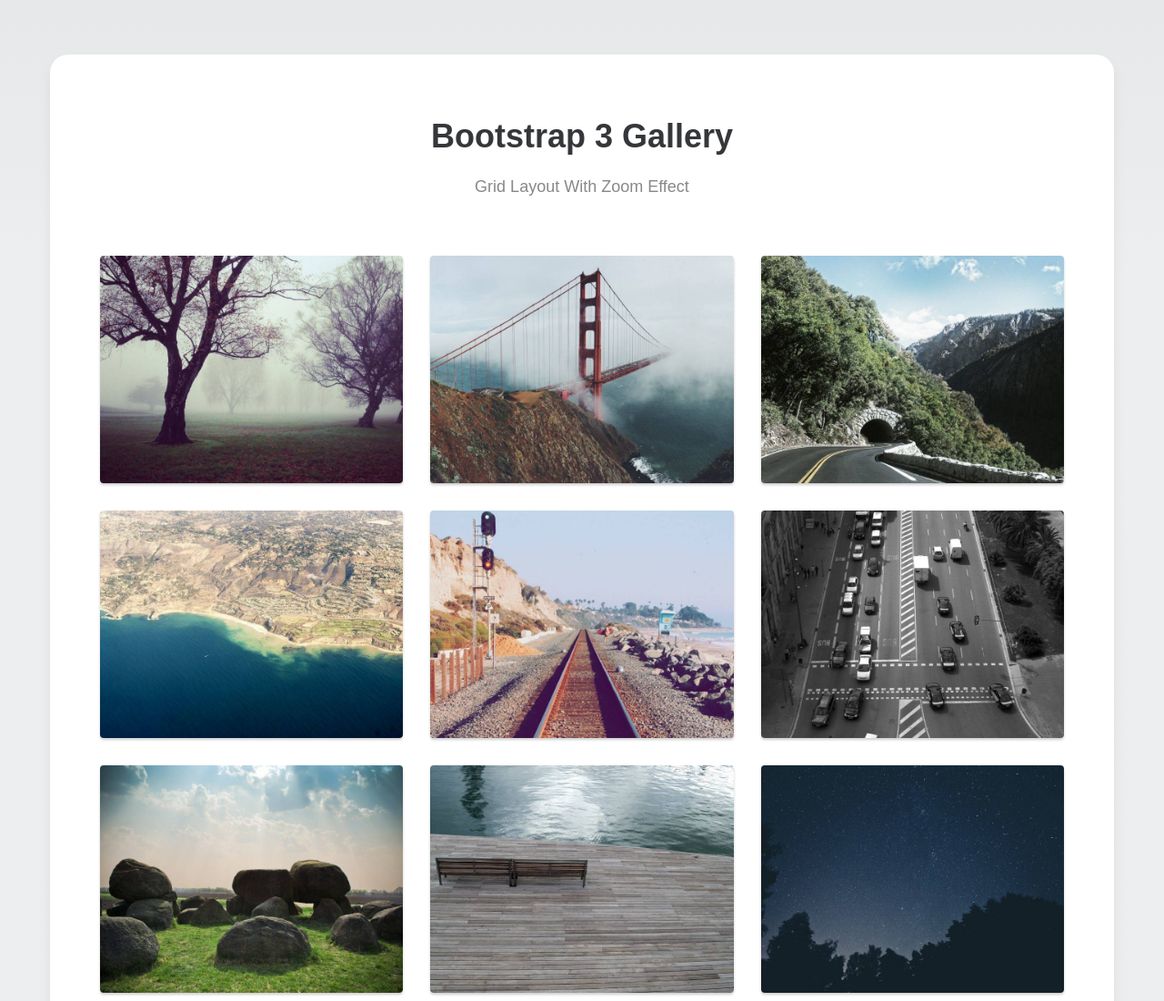
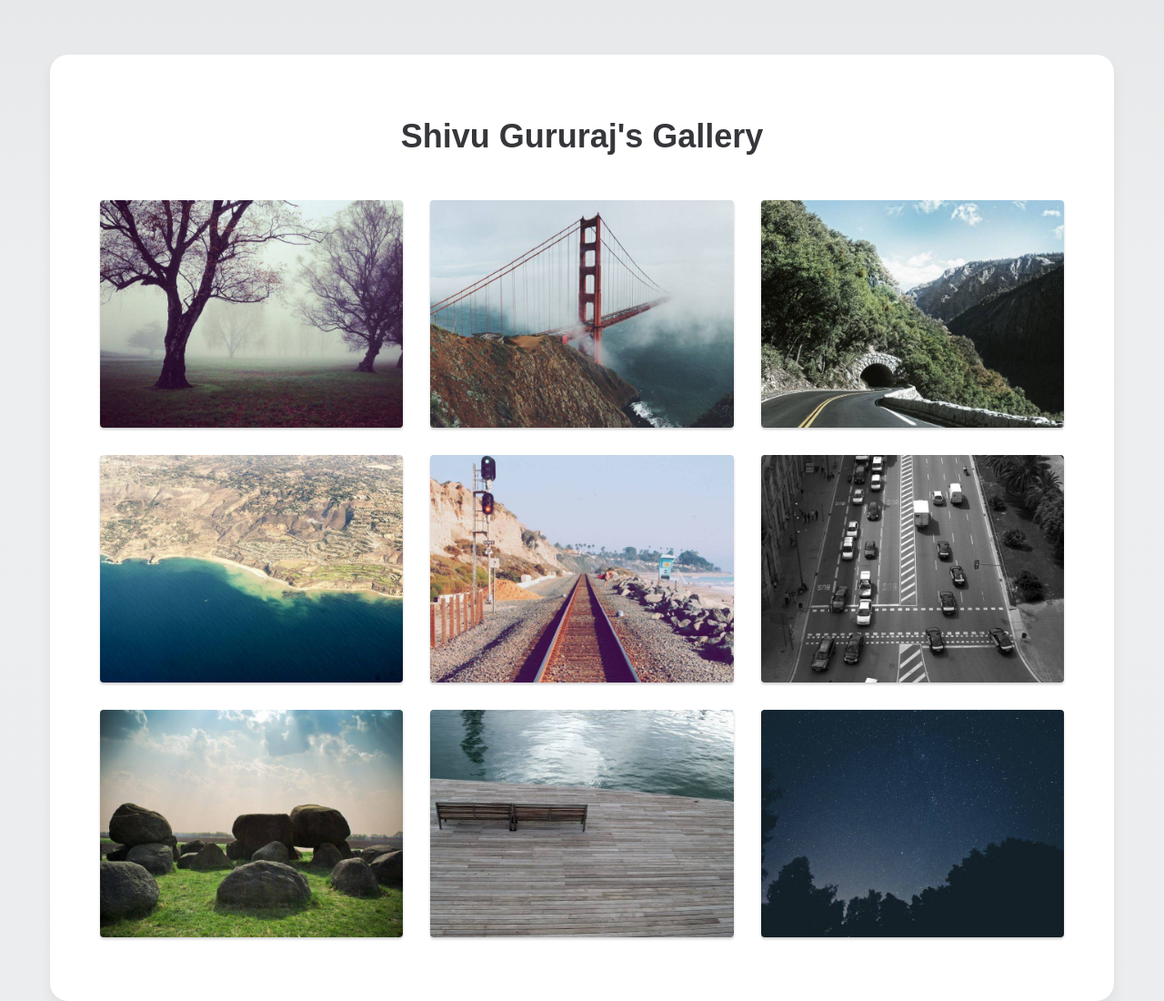
Before and after one commit to shivugururaj/portfolio, a website: page interests/photography.html in a window 1280 px wide. Shown: the top 1100 px of the page at 91% size. Drawn offline with nearby package versions, Linux system fonts and the light colour scheme; some packages are replaced by stand-ins of ours; a script that the page names is missing; a web font is replaced by a local one.

Commit message:
Update photography.html

```diff
--- a/interests/photography.html
+++ b/interests/photography.html
@@ -6,7 +6,7 @@
     <meta http-equiv="X-UA-Compatible" content="IE=edge">
     <meta name="viewport" content="width=device-width, initial-scale=1">
 
-    <title>Freebie: 4 Bootstrap Gallery Templates</title>
+    <title>Shivu Gururaj Photography</title>
 
     <link rel="stylesheet" href="https://maxcdn.bootstrapcdn.com/bootstrap/3.3.7/css/bootstrap.min.css">
     <link href="https://fonts.googleapis.com/css?family=Droid+Sans:400,700" rel="stylesheet">
@@ -19,9 +19,9 @@
 
 <div class="container gallery-container">
 
-    <h1>Bootstrap 3 Gallery</h1>
+    <h1>Shivu Gururaj's Gallery</h1>
 
-    <p class="page-description text-center">Grid Layout With Zoom Effect</p>
+    <!-- <p class="page-description text-center">Grid Layout With Zoom Effect</p> -->
 
     <div class="tz-gallery">
 
```
